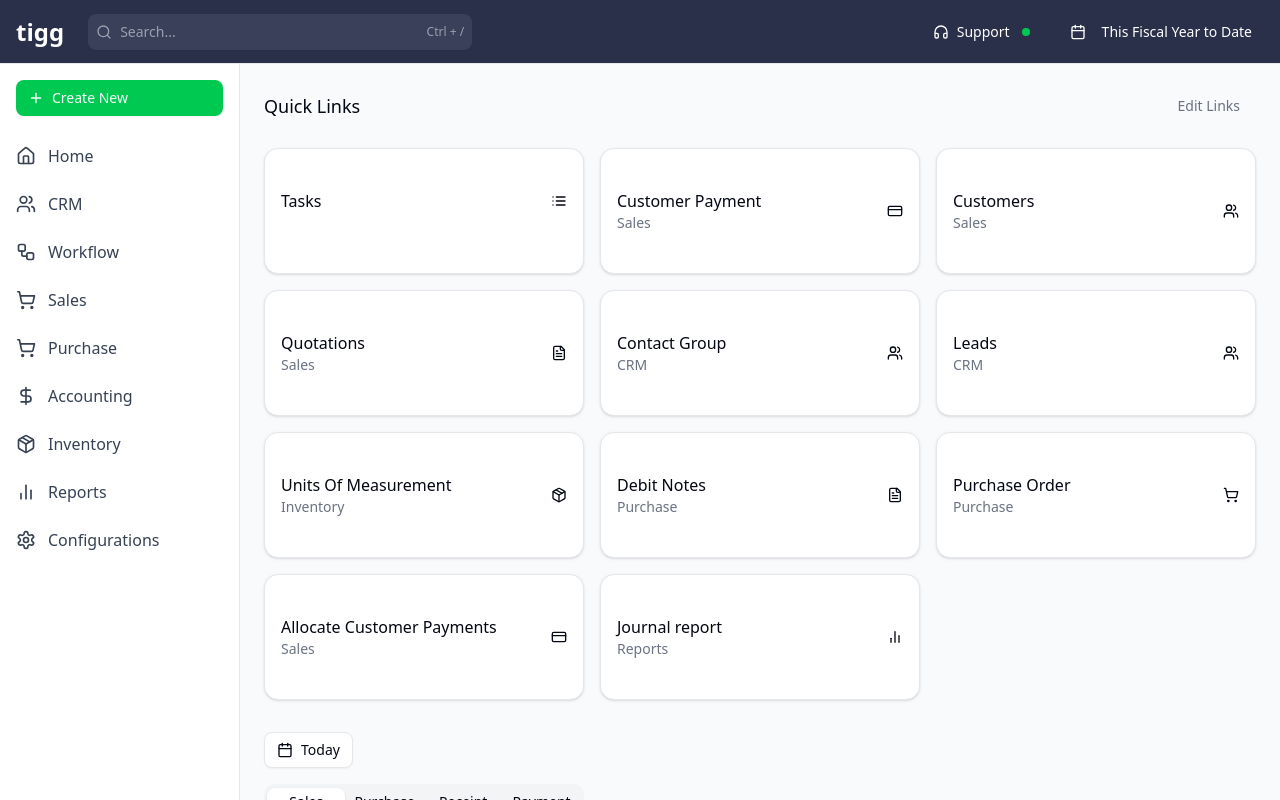
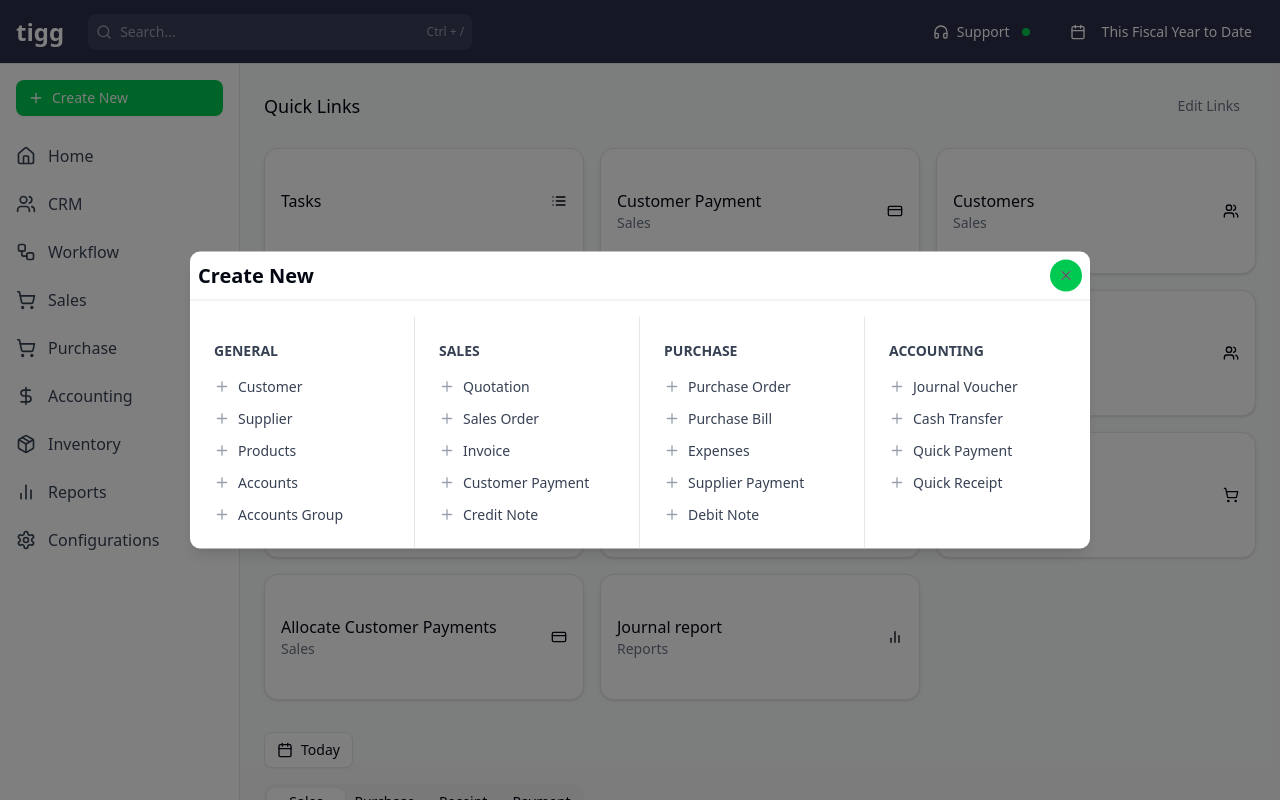
Before and after one commit to BijayRana123/nextJs-cloud-ledger, a Next.js app: page /dashboard in a window 1280 px wide. Both pictures are taken after a click on the button "Create New". Built offline with nearby package versions, Linux system fonts and the light colour scheme.

Commit message:
modal created

```diff
--- /dev/null
+++ b/app/components/create-new-category.jsx
@@ -0,0 +1,16 @@
+"use client"
+
+import { CreateNewItem } from "./create-new-item"
+
+export function CreateNewCategory({ title, items, onItemClick }) {
+  return (
+    <div className="p-6 border-r last:border-r-0">
+      <h3 className="font-medium text-gray-500 mb-6">{title}</h3>
+      <div className="space-y-6">
+        {items.map((item, index) => (
+          <CreateNewItem key={index} label={item} onClick={() => onItemClick(title, item)} />
+        ))}
+      </div>
+    </div>
+  )
+}
--- /dev/null
+++ b/app/components/create-new-item.jsx
@@ -0,0 +1,15 @@
+"use client"
+
+import { Plus } from "lucide-react"
+
+export function CreateNewItem({ label, onClick }) {
+  return (
+    <button
+      className="flex items-center gap-2 text-gray-700 hover:text-gray-900 w-full text-left py-2"
+      onClick={onClick}
+    >
+      <Plus className="h-4 w-4 text-gray-400" />
+      <span>{label}</span>
+    </button>
+  )
+}
--- /dev/null
+++ b/app/components/create-new-modal.jsx
@@ -0,0 +1,69 @@
+"use client"
+
+import { X, Plus } from "lucide-react"
+import { Dialog, DialogContent, DialogHeader, DialogTitle } from "@/components/ui/dialog" // Import DialogTitle
+import { Button } from "@/components/ui/button"
+
+export function CreateNewModal({ isOpen, onClose }) {
+  const categories = [
+    {
+      title: "GENERAL",
+      items: ["Customer", "Supplier", "Products", "Accounts", "Accounts Group"],
+    },
+    {
+      title: "SALES",
+      items: ["Quotation", "Sales Order", "Invoice", "Customer Payment", "Credit Note"],
+    },
+    {
+      title: "PURCHASE",
+      items: ["Purchase Order", "Purchase Bill", "Expenses", "Supplier Payment", "Debit Note"],
+    },
+    {
+      title: "ACCOUNTING",
+      items: ["Journal Voucher", "Cash Transfer", "Quick Payment", "Quick Receipt"],
+    },
+  ]
+
+  const handleItemClick = (category, item) => {
+    console.log(`Creating new ${item} in ${category}`)
+    onClose()
+  }
+
+  return (
+    <Dialog open={isOpen} onOpenChange={onClose}>
+      <DialogContent className="sm:max-w-[900px] p-0 overflow-hidden border-none" hideCloseButton> {/* Remove default border and hide default close button */}
+        <DialogHeader className="p-2 border-b flex flex-row items-center justify-between"> {/* Add padding, border-b, and flex properties */}
+          <DialogTitle className="text-xl font-semibold">Create New</DialogTitle> {/* Style title */}
+          <Button
+            variant="ghost"
+            size="icon"
+            className="h-8 w-8 rounded-full bg-green-500 text-white hover:bg-green-600" // Keep button styles
+            onClick={onClose}
+          >
+            <X className="h-4 w-4" />
+            <span className="sr-only">Close</span>
+          </Button>
+        </DialogHeader>
+        <div className="grid grid-cols-1 md:grid-cols-4 gap-0">
+          {categories.map((category, index) => (
+            <div key={index} className="p-6 border-r last:border-r-0">
+              <h3 className="font-semibold text-gray-700 mb-4 uppercase text-sm">{category.title}</h3> {/* Style category title, reduced mb */}
+              <div className="space-y-3"> {/* Adjusted spacing */}
+                {category.items.map((item, itemIndex) => (
+                  <button
+                    key={itemIndex}
+                    className="flex items-center gap-2 text-gray-700 hover:text-gray-900 w-full text-left text-sm" // Adjust text size
+                    onClick={() => handleItemClick(category.title, item)}
+                  >
+                    <Plus className="h-4 w-4 text-gray-400" />
+                    <span>{item}</span>
+                  </button>
+                ))}
+              </div>
+            </div>
+          ))}
+        </div>
+      </DialogContent>
+    </Dialog>
+  )
+}
--- a/app/components/sidebar.jsx
+++ b/app/components/sidebar.jsx
@@ -1,8 +1,14 @@
+"use client"
+
+import { useState } from "react"
 import Link from "next/link"
 import { Plus, Home, Users, Workflow, ShoppingCart, DollarSign, BarChart2, Package, Settings } from "lucide-react"
 import { Button } from "@/components/ui/button"
+import { CreateNewModal } from "./create-new-modal"
 
 export function Sidebar() {
+  const [isCreateModalOpen, setIsCreateModalOpen] = useState(false)
+
   const menuItems = [
     { icon: <Home className="h-5 w-5" />, label: "Home", href: "#" },
     { icon: <Users className="h-5 w-5" />, label: "CRM", href: "#" },
@@ -16,9 +22,13 @@
   ]
 
   return (
+    <>
       <aside className="hidden md:flex w-60 flex-col border-r bg-white">
         <div className="p-4">
-        <Button className="w-full justify-start gap-2 bg-green-500 hover:bg-green-600">
+          <Button
+            className="w-full justify-start gap-2 bg-green-500 hover:bg-green-600"
+            onClick={() => setIsCreateModalOpen(true)}
+          >
             <Plus className="h-5 w-5" />
             Create New
           </Button>
@@ -36,5 +46,8 @@
           </ul>
         </nav>
       </aside>
+
+      <CreateNewModal isOpen={isCreateModalOpen} onClose={() => setIsCreateModalOpen(false)} />
+    </>
   )
 }
--- /dev/null
+++ b/components/ui/dialog.jsx
@@ -0,0 +1,133 @@
+"use client"
+
+import * as React from "react"
+import * as DialogPrimitive from "@radix-ui/react-dialog"
+import { XIcon } from "lucide-react"
+
+import { cn } from "@/lib/utils"
+
+function Dialog({
+  ...props
+}) {
+  return <DialogPrimitive.Root data-slot="dialog" {...props} />;
+}
+
+function DialogTrigger({
+  ...props
+}) {
+  return <DialogPrimitive.Trigger data-slot="dialog-trigger" {...props} />;
+}
+
+function DialogPortal({
+  ...props
+}) {
+  return <DialogPrimitive.Portal data-slot="dialog-portal" {...props} />;
+}
+
+function DialogClose({
+  ...props
+}) {
+  return <DialogPrimitive.Close data-slot="dialog-close" {...props} />;
+}
+
+function DialogOverlay({
+  className,
+  ...props
+}) {
+  return (
+    (<DialogPrimitive.Overlay
+      data-slot="dialog-overlay"
+      className={cn(
+        "data-[state=open]:animate-in data-[state=closed]:animate-out data-[state=closed]:fade-out-0 data-[state=open]:fade-in-0 fixed inset-0 z-50 bg-black/50",
+        className
+      )}
+      {...props} />)
+  );
+}
+
+function DialogContent({
+  className,
+  children,
+  ...props
+}) {
+  return (
+    (<DialogPortal data-slot="dialog-portal">
+      <DialogOverlay />
+      <DialogPrimitive.Content
+        data-slot="dialog-content"
+        className={cn(
+          "bg-background data-[state=open]:animate-in data-[state=closed]:animate-out data-[state=closed]:fade-out-0 data-[state=open]:fade-in-0 data-[state=closed]:zoom-out-95 data-[state=open]:zoom-in-95 fixed top-[50%] left-[50%] z-50 grid w-full max-w-[calc(100%-2rem)] translate-x-[-50%] translate-y-[-50%] gap-4 rounded-lg border p-6 shadow-lg duration-200 sm:max-w-lg",
+          className
+        )}
+        {...props}>
+        {children}
+        <DialogPrimitive.Close
+          className="ring-offset-background focus:ring-ring data-[state=open]:bg-accent data-[state=open]:text-muted-foreground absolute top-4 right-4 rounded-xs opacity-70 transition-opacity hover:opacity-100 focus:ring-2 focus:ring-offset-2 focus:outline-hidden disabled:pointer-events-none [&_svg]:pointer-events-none [&_svg]:shrink-0 [&_svg:not([class*='size-'])]:size-4">
+          <XIcon />
+          <span className="sr-only">Close</span>
+        </DialogPrimitive.Close>
+      </DialogPrimitive.Content>
+    </DialogPortal>)
+  );
+}
+
+function DialogHeader({
+  className,
+  ...props
+}) {
+  return (
+    (<div
+      data-slot="dialog-header"
+      className={cn("flex flex-col gap-2 text-center sm:text-left", className)}
+      {...props} />)
+  );
+}
+
+function DialogFooter({
+  className,
+  ...props
+}) {
+  return (
+    (<div
+      data-slot="dialog-footer"
+      className={cn("flex flex-col-reverse gap-2 sm:flex-row sm:justify-end", className)}
+      {...props} />)
+  );
+}
+
+function DialogTitle({
+  className,
+  ...props
+}) {
+  return (
+    (<DialogPrimitive.Title
+      data-slot="dialog-title"
+      className={cn("text-lg leading-none font-semibold", className)}
+      {...props} />)
+  );
+}
+
+function DialogDescription({
+  className,
+  ...props
+}) {
+  return (
+    (<DialogPrimitive.Description
+      data-slot="dialog-description"
+      className={cn("text-muted-foreground text-sm", className)}
+      {...props} />)
+  );
+}
+
+export {
+  Dialog,
+  DialogClose,
+  DialogContent,
+  DialogDescription,
+  DialogFooter,
+  DialogHeader,
+  DialogOverlay,
+  DialogPortal,
+  DialogTitle,
+  DialogTrigger,
+}
--- a/package.json
+++ b/package.json
@@ -9,6 +9,7 @@
     "lint": "next lint"
   },
   "dependencies": {
+    "@radix-ui/react-dialog": "^1.1.11",
     "@radix-ui/react-label": "^2.1.4",
     "@radix-ui/react-select": "^2.2.2",
     "@radix-ui/react-slot": "^1.2.0",
```
Also changed, not shown: 1 other file (tests, documents, lock files or other folders). Lines whose indentation alone changed are shown as unchanged.
